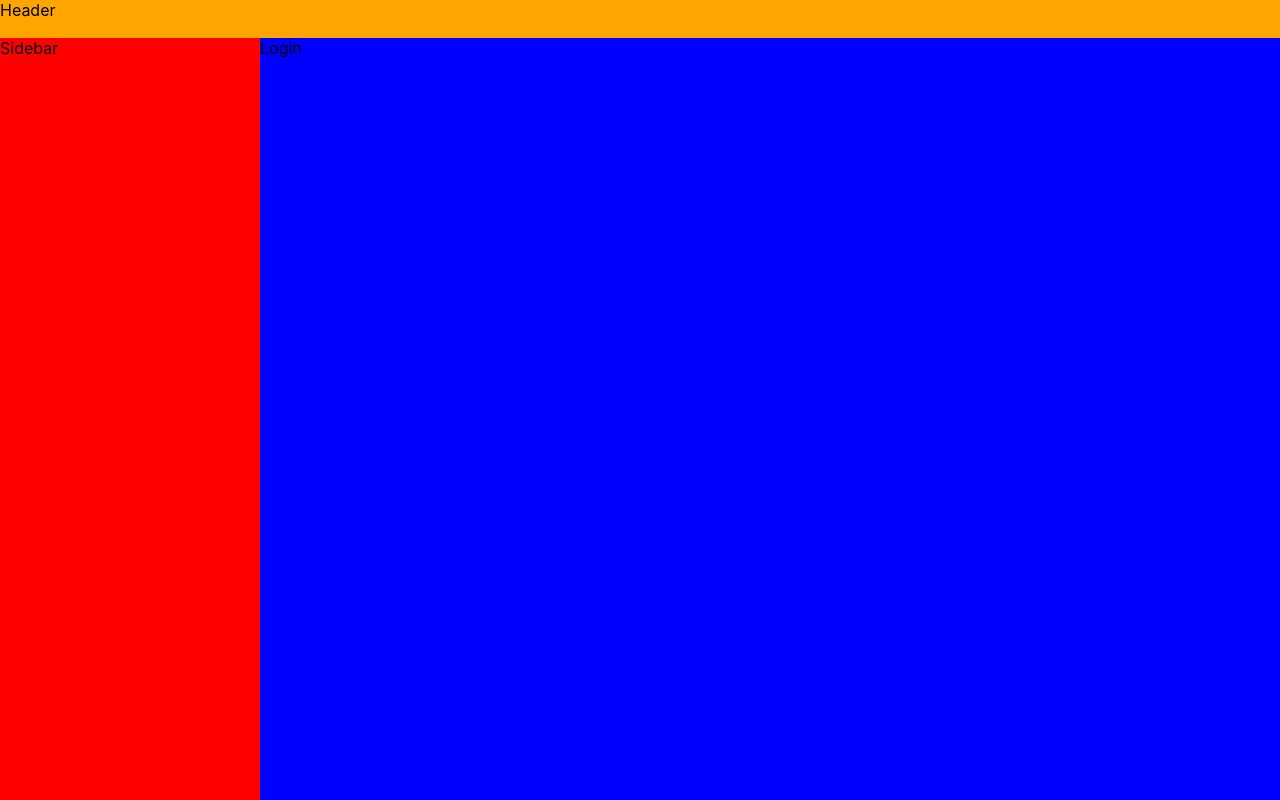
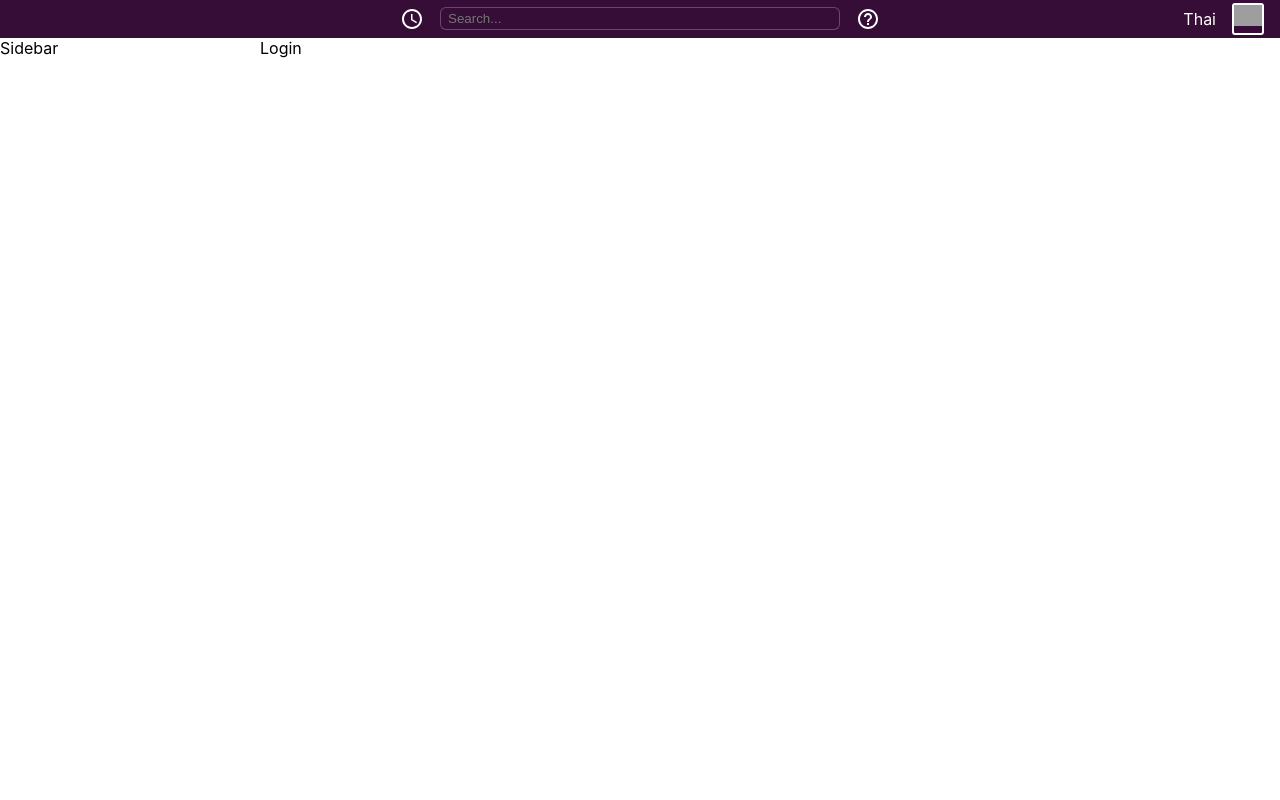
Before and after one commit to DespoTron/slack-clone, a React (Create React App) app: page / in a window 1280 px wide. Built offline with nearby package versions, Linux system fonts and the light colour scheme; grey boxes are pictures that could not be loaded.

Commit message:
Working on Header component

```diff
--- a/src/App.js
+++ b/src/App.js
@@ -34,12 +34,10 @@
 const Container = styled.div`
   width: 100%;
   height: 100vh;
-  background-color: orange;
   display: grid;
   grid-template-rows: 38px auto;
 `
 const Main = styled.div`
-  background: blue;
   display: grid;
   grid-template-columns: 260px auto;
 `
--- a/src/components/Header.js
+++ b/src/components/Header.js
@@ -1,7 +1,94 @@
 import React from 'react'
+import styled from 'styled-components'
+import AccessTimeIcon from '@material-ui/icons/AccessTime'
+import HelpOutlineIcon from '@material-ui/icons/HelpOutline'
 
 function Header() {
-  return <div>Header</div>
+  return (
+    <Container>
+      <Main>
+        <AccessTimeIcon />
+        <SearchContainer>
+          <Search>
+            <input type="text" placeholder="Search..." />
+          </Search>
+        </SearchContainer>
+        <HelpOutlineIcon />
+      </Main>
+      <UserContainer>
+        <Name>Thai</Name>
+        <UserImage>
+          <img src="https://i.imgur.com/6VBx3io.png" />
+        </UserImage>
+      </UserContainer>
+    </Container>
+  )
 }
 
 export default Header
+
+const Container = styled.div`
+  background: #350d36;
+  color: #fff;
+  display: flex;
+  align-items: center;
+  justify-content: center;
+  position: relative;
+`
+
+const Main = styled.div`
+  display: flex;
+  margin-right: 16px;
+  margin-left: 16px;
+`
+
+const SearchContainer = styled.div`
+  min-width: 400px;
+  margin-left: 16px;
+  margin-right: 16px;
+`
+
+const Search = styled.div`
+  box-shadow: inset 0 0 0 1px rgb(104 74 104);
+  width: 100%;
+  border-radius: 6px;
+  display: flex;
+  align-items: center;
+
+  input {
+    background-color: transparent;
+    border: none;
+    padding-left: 8px;
+    padding-right: 8px;
+    color: #fff;
+    padding-top: 4px;
+    padding-bottom: 4px;
+  }
+
+  input:focus {
+    outline: none;
+  }
+`
+
+const UserContainer = styled.div`
+  display: flex;
+  align-items: center;
+  padding-right: 16px;
+  position: absolute;
+  right: 0;
+`
+
+const Name = styled.div`
+  padding-right: 16px;
+`
+
+const UserImage = styled.div`
+  width: 28px;
+  height: 28px;
+  border: 2px solid white;
+  border-radius: 3px;
+
+  img {
+    width: 100%;
+  }
+`
--- a/src/components/Sidebar.js
+++ b/src/components/Sidebar.js
@@ -1,7 +1,7 @@
 import React from 'react'
 
 function Sidebar() {
-  return <div style={{ background: 'red' }}>Sidebar</div>
+  return <div>Sidebar</div>
 }
 
 export default Sidebar
```
